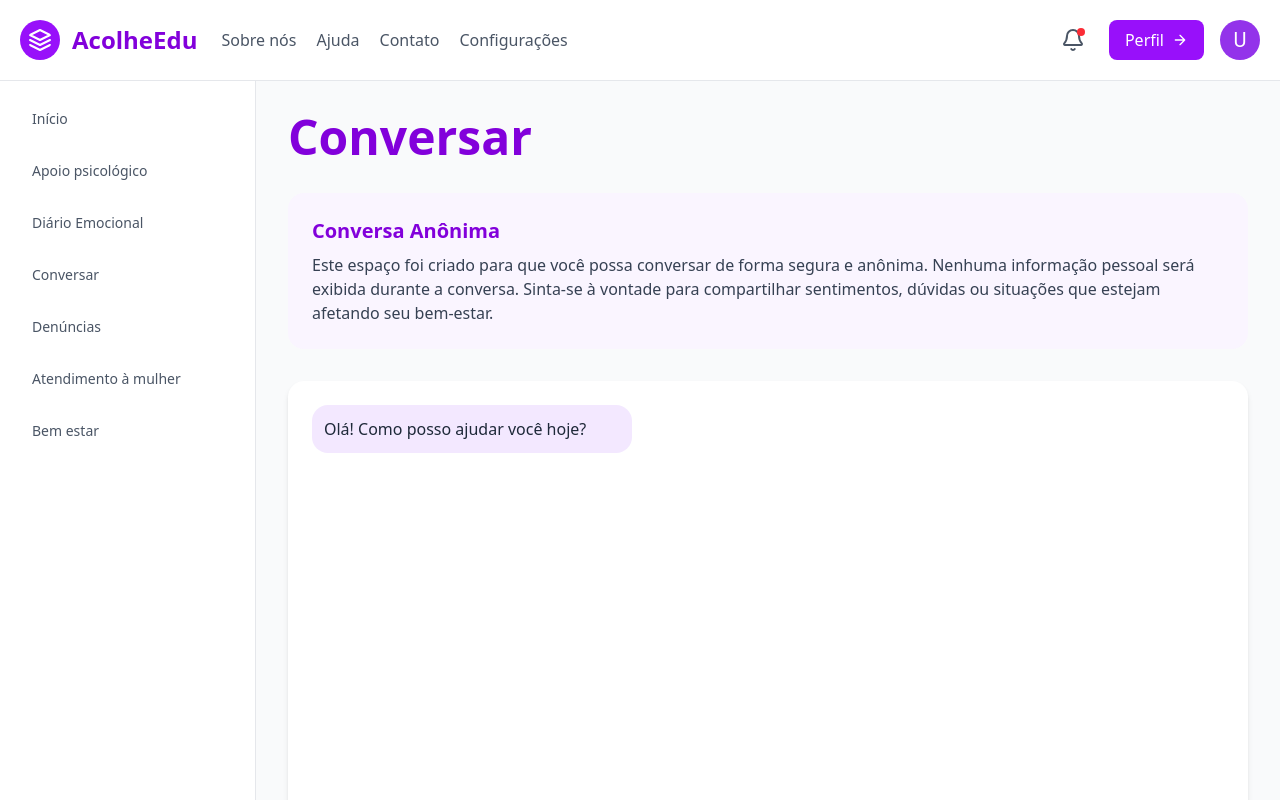
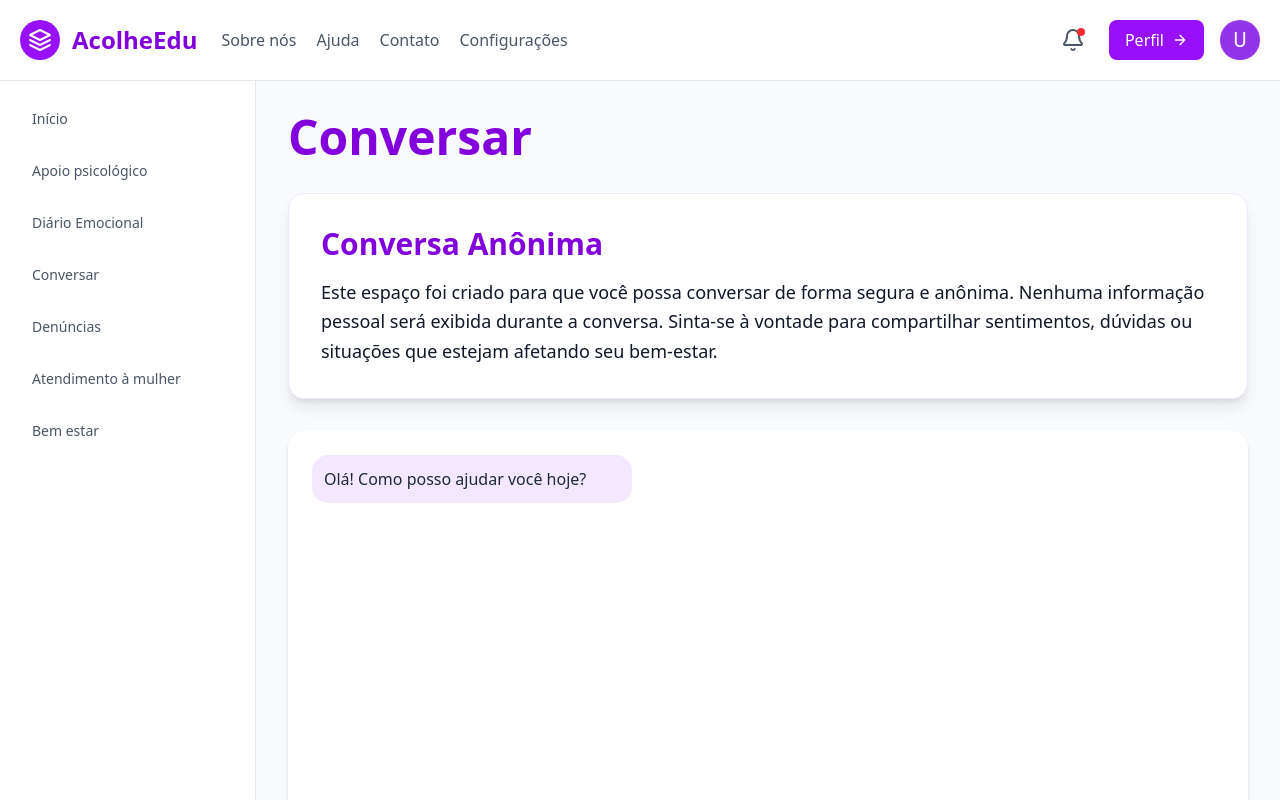
Before and after one commit to LucasHenriqueAl/acolheEdu, a React (Vite) app: page /atendimento_mulher in a window 1280 px wide. Both pictures are taken after a click on the button "Conversar". Shown: the top 800 px of the page. Built offline with nearby package versions, Linux system fonts and the light colour scheme.

Commit message:
refactor: mudança na UI do projeto

```diff
--- a/src/pages/AtendimentoMulher.tsx
+++ b/src/pages/AtendimentoMulher.tsx
@@ -23,7 +23,7 @@ export function AtendimentoMulher() {
               Atendimento à Mulher
             </h1>
 
-            <p className="mx-auto max-w-4xl text-xl text-gray-700">
+            <p className="mx-auto max-w-4xl text-2xl font-medium leading-relaxed text-gray-700">
               Este espaço foi criado para acolher, orientar e apoiar
               estudantes mulheres em situações que afetem seu bem-estar,
               segurança ou desenvolvimento dentro do ambiente escolar.
--- a/src/pages/Conversa.tsx
+++ b/src/pages/Conversa.tsx
@@ -18,13 +18,13 @@ export function Conversar() {
             Conversar
           </h1>
 
-          <div className="mb-8 rounded-2xl bg-purple-50 p-6">
+          <div className="mb-8 rounded-2xl bg-white p-8 shadow-lg border border-purple-100">
 
-                <h2 className="mb-2 text-xl font-bold text-purple-700">
+                <h2 className="mb-4 text-3xl font-bold text-purple-700">
                     Conversa Anônima
                 </h2>
 
-                <p className="text-gray-700">
+                <p className="text-lg leading-relaxed text-gray-900">
                     Este espaço foi criado para que você possa conversar de forma
                     segura e anônima. Nenhuma informação pessoal será exibida durante
                     a conversa. Sinta-se à vontade para compartilhar sentimentos,
--- a/src/pages/Denuncias.tsx
+++ b/src/pages/Denuncias.tsx
@@ -29,7 +29,7 @@ export function Denuncias() {
               Canal de Denúncias
             </h1>
 
-            <p className="mx-auto max-w-4xl text-lg text-gray-700">
+            <p className="mx-auto max-w-4xl text-2xl font-medium leading-relaxed text-gray-700">
               Este espaço foi criado para que estudantes possam relatar
               situações de bullying, violência emocional ou qualquer
               comportamento que prejudique o bem-estar dentro da escola.
--- a/src/pages/DiarioEmocional.tsx
+++ b/src/pages/DiarioEmocional.tsx
@@ -21,7 +21,7 @@ export function DiarioEmocional() {
               Diário Emocional
             </h1>
 
-            <p className="mx-auto max-w-3xl text-lg leading-relaxed text-gray-700">
+            <p className="mx-auto max-w-4xl text-2xl font-medium leading-relaxed text-gray-700">
               Escreva sobre seus sentimentos, emoções e experiências do dia.
               Esse espaço foi criado para ajudar no seu bem-estar emocional.
             </p>
```
